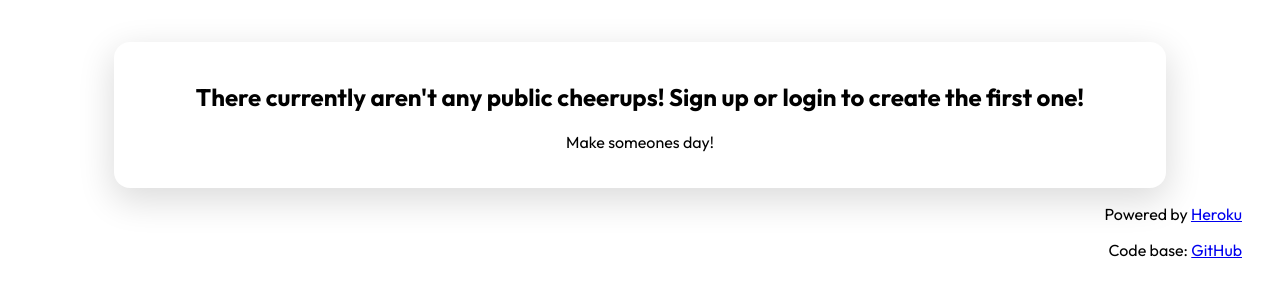
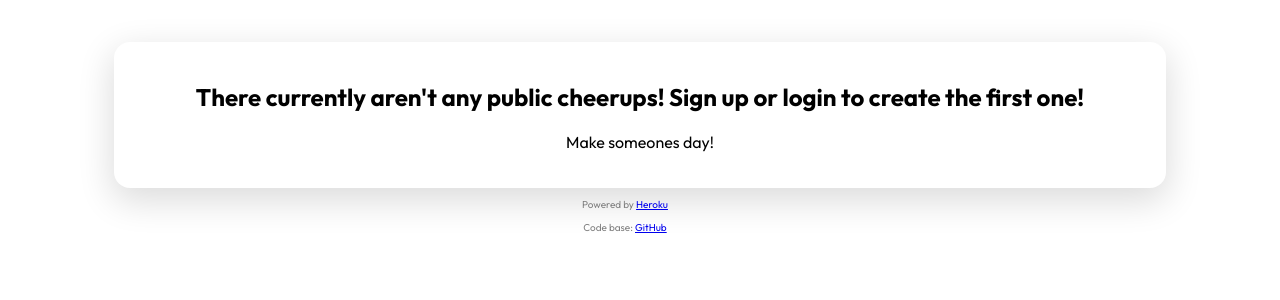
Before and after one commit to kdaya001/cheer-you-up, a Flask app: page /home in a window 1280 px wide. Shown: the part 220-520 px from the top of the page. Run offline with Flask 2, Linux system fonts and the light colour scheme; data that the repository does not hold is empty; some libraries are stand-ins or nearby versions.

Commit message:
re-add formatting for bottom banner

```diff
--- a/static/styles/base-style.css
+++ b/static/styles/base-style.css
@@ -228,6 +228,15 @@ button:hover {
     margin-right: 30px;
 }
 
+#footer-banner {
+    text-align: center;
+}
+
+#footer-banner p {
+    font-size: 10px;
+    color: gray;
+}
+
 @media only screen and (max-width: 900px) {
     .cheerup-content-container {
         display: flex;
```
